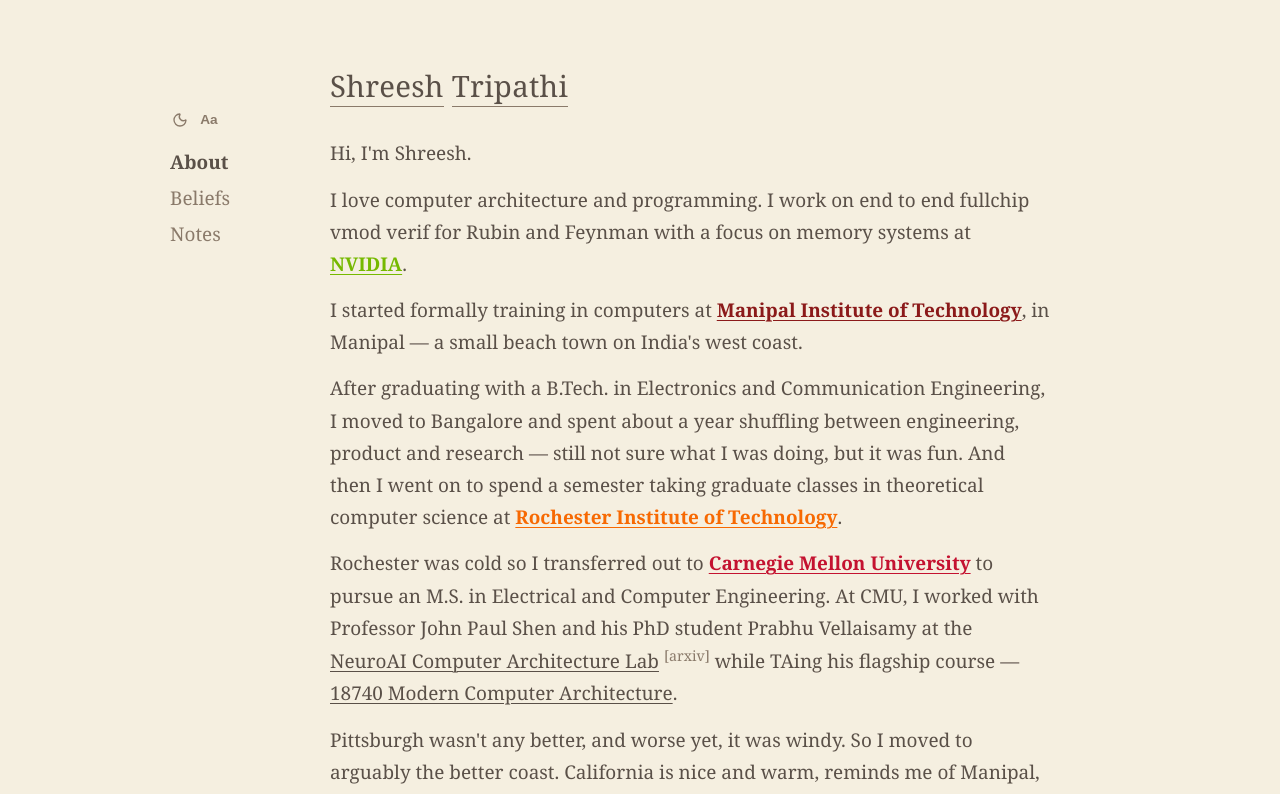
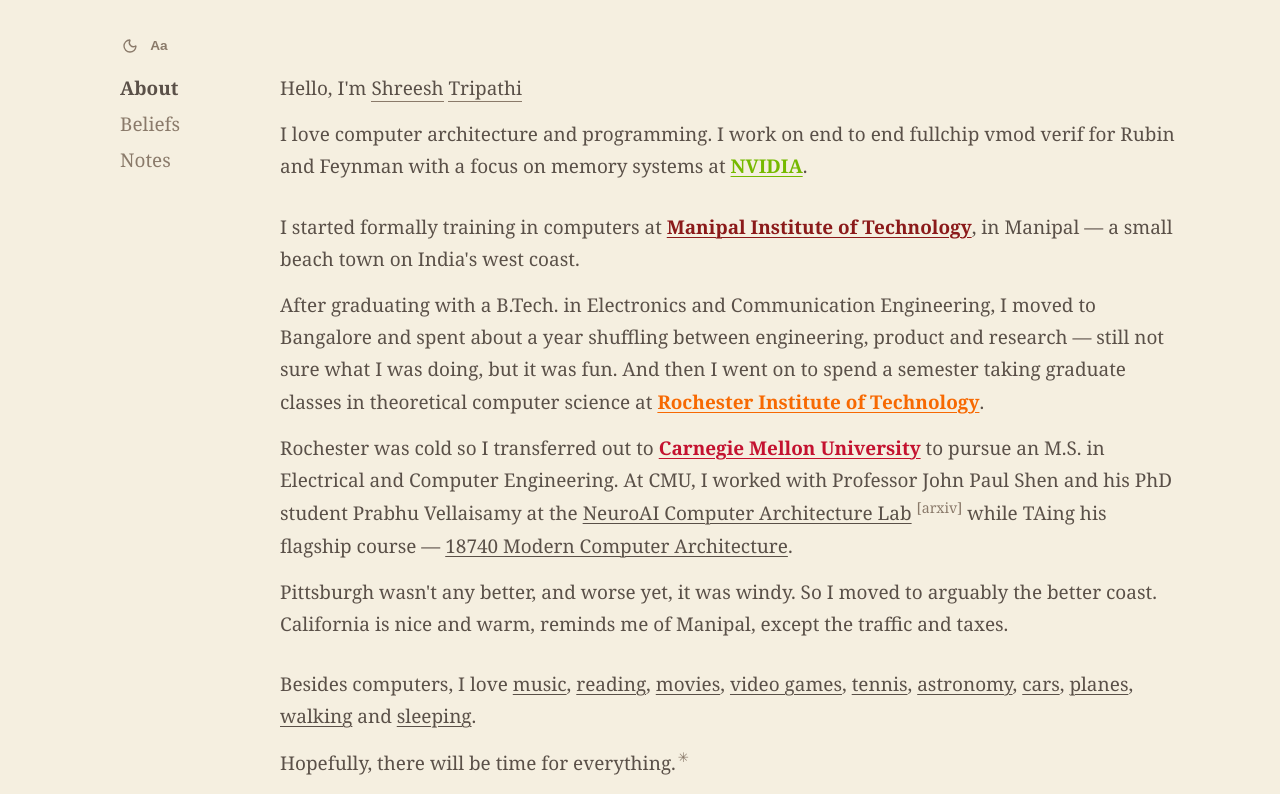
Before and after one commit to notsheesh/notsheesh.github.io, a React (Vite) app: page / in a window 1280 px wide. Shown: the top 794 px of the page. Built offline with nearby package versions, Linux system fonts and the light colour scheme; a web font is replaced by a local one.

Commit message:
refine homepage layout and themes

```diff
--- a/src/App.jsx
+++ b/src/App.jsx
@@ -8,9 +8,9 @@ import Notes from './sections/Notes'
 export default function App() {
   return (
     <PeakProvider>
-      <div className="max-w-[1100px] mx-auto flex min-h-screen">
+      <div className="max-w-[1200px] mx-auto flex min-h-screen">
         <Sidebar />
-        <main className="main-content" style={{ flex: 1, minWidth: 0, padding: '72px 60px 100vh 40px', maxWidth: 820 }}>
+        <main className="main-content" style={{ flex: 1, minWidth: 0, padding: '72px 60px 100vh 40px', maxWidth: 1000 }}>
           <Home />
           <hr style={{ border: 'none', borderTop: '1px solid var(--line)', margin: '48px 0' }} />
           <Beliefs />
--- a/src/components/Sidebar.jsx
+++ b/src/components/Sidebar.jsx
@@ -4,7 +4,7 @@ function useDarkMode() {
   const [dark, setDark] = useState(() => {
     const stored = localStorage.getItem('theme')
     if (stored) return stored === 'dark'
-    return window.matchMedia('(prefers-color-scheme: dark)').matches
+    return false
   })
 
   useEffect(() => {
--- a/src/index.css
+++ b/src/index.css
@@ -6,7 +6,7 @@
   --muted: #8a7a6a;
   --line:  #d4c9b0;
   --link:  #1a4a8a;
-  --hl:    #ffe98a;
+  --hl:    #ffe066;
   --font-serif: "IM Fell English", Georgia, "Times New Roman", serif;
   --font-sans: Arial, Helvetica, system-ui, sans-serif;
   --serif-font-size: clamp(17px, 1.48vw, 23px);
@@ -21,6 +21,13 @@
   background: var(--bg);
 }
 
+html,
+body,
+#root {
+  min-height: 100%;
+  background-color: var(--bg);
+}
+
 .font-serif-mode {
   --site-font: var(--font-serif);
   --site-font-size: var(--serif-font-size);
@@ -32,26 +39,23 @@
 }
 
 .dark {
-  --bg:    #1c1814;
+  --bg:    #000000;
   --text:  #e8dcc8;
   --muted: #9a8a78;
   --line:  #3a3028;
   --link:  #7aaddb;
-  --hl:    #5a4010;
+  --hl:    #ffe066;
 }
 
-@media (prefers-color-scheme: dark) {
-  :root:not(.light) {
-    --bg:    #1c1814;
-    --text:  #e8dcc8;
-    --muted: #9a8a78;
-    --line:  #3a3028;
-    --link:  #7aaddb;
-    --hl:    #5a4010;
-  }
+::selection {
+  color: #1c1814;
+  background: var(--hl);
 }
 
-::selection { background: var(--hl); }
+::-moz-selection {
+  color: #1c1814;
+  background: var(--hl);
+}
 
 a { color: var(--link); text-underline-offset: 0.15em; }
 
@@ -208,7 +212,7 @@ section { scroll-margin-top: 24px; }
 .sidebar {
   width: 200px;
   flex-shrink: 0;
-  padding: 110px 36px 72px 80px;
+  padding: 36px 36px 72px 80px;
   position: sticky;
   top: 0;
   height: 100vh;
--- a/src/sections/Home.jsx
+++ b/src/sections/Home.jsx
@@ -91,14 +91,9 @@ const hl = (place) => ({
 export default function Home() {
   return (
     <section id="about">
-      <h1 style={{
-        fontSize: '1.55rem',
-        fontWeight: 400,
-        letterSpacing: '0.01em',
-        color: 'var(--text)',
-        lineHeight: 1,
-        marginBottom: '36px',
-      }}>
+      <div style={{ display: 'flex', flexDirection: 'column', gap: 14 }}>
+        <h1 style={{ fontSize: '1rem', fontWeight: 400, lineHeight: 'inherit', color: 'var(--text)' }}>
+          Hello, I'm{' '}
           {NAME.map(({ word, tip }, i) => (
             <span key={word}>
               <PeakTrigger text={tip} style={{ borderBottom: '1px solid var(--muted)', cursor: 'pointer' }}>
@@ -109,15 +104,12 @@ export default function Home() {
           ))}
         </h1>
 
-      <div style={{ display: 'flex', flexDirection: 'column', gap: 14 }}>
-        <p>Hi, I'm Shreesh.</p>
-
         <p>
           I love computer architecture and programming. I work on end to end fullchip vmod verif for Rubin and Feynman with a focus on memory systems at{' '}
           <span style={hl('nvidia')}>NVIDIA</span>.
         </p>
 
-        <p>
+        <p style={{ marginTop: 14 }}>
           I started formally training in computers at{' '}
           <span style={hl('manipal')}>Manipal Institute of Technology</span>,
           in Manipal — a small beach town on India's west coast.
@@ -162,7 +154,7 @@ export default function Home() {
           California is nice and warm, reminds me of Manipal, except the traffic and taxes.
         </p>
 
-        <p>
+        <p style={{ marginTop: 14 }}>
           Besides computers, I love{' '}
           {INTERESTS.slice(1).map((item, i) => {
             const rest = INTERESTS.slice(1)
```
Lines whose indentation alone changed are shown as unchanged.
